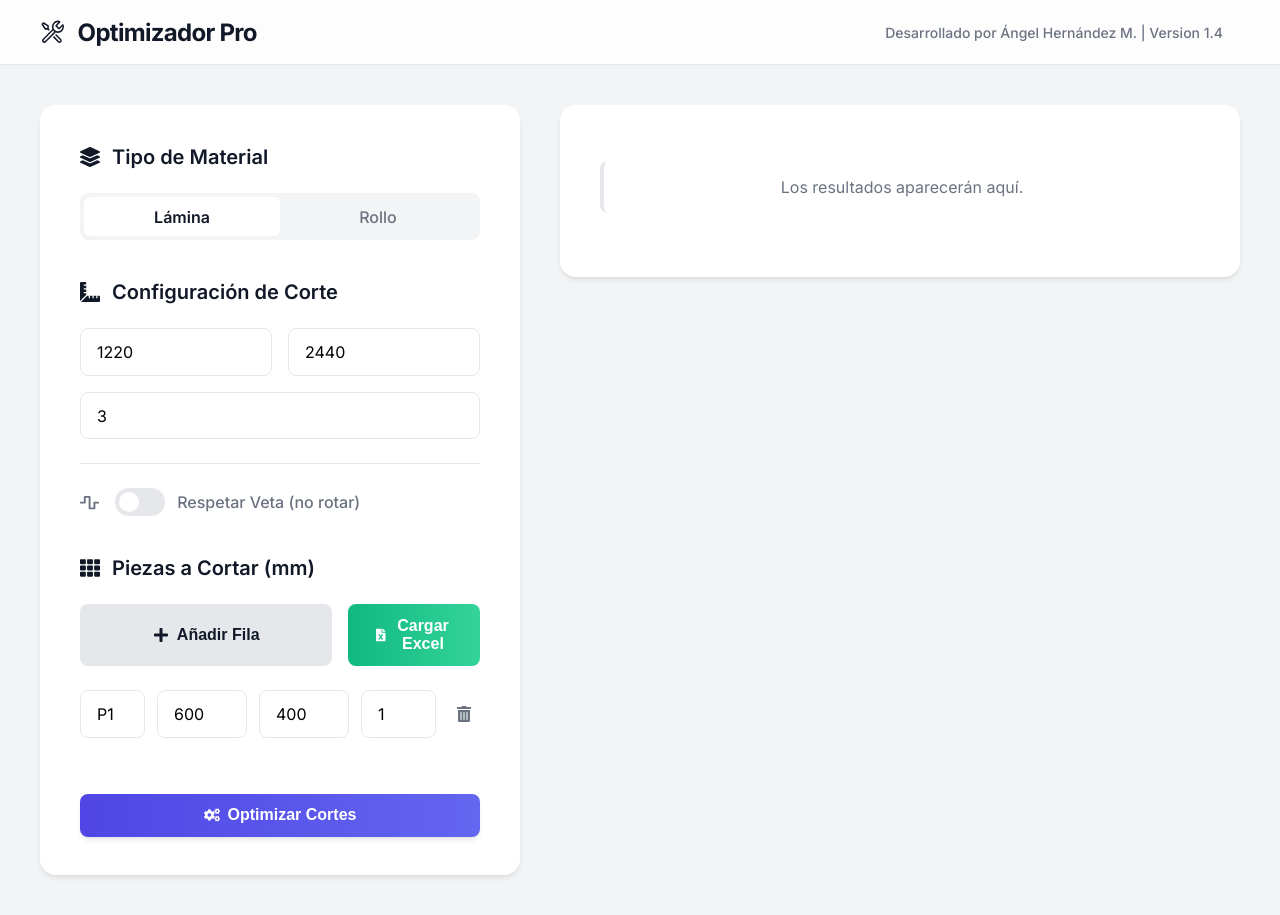
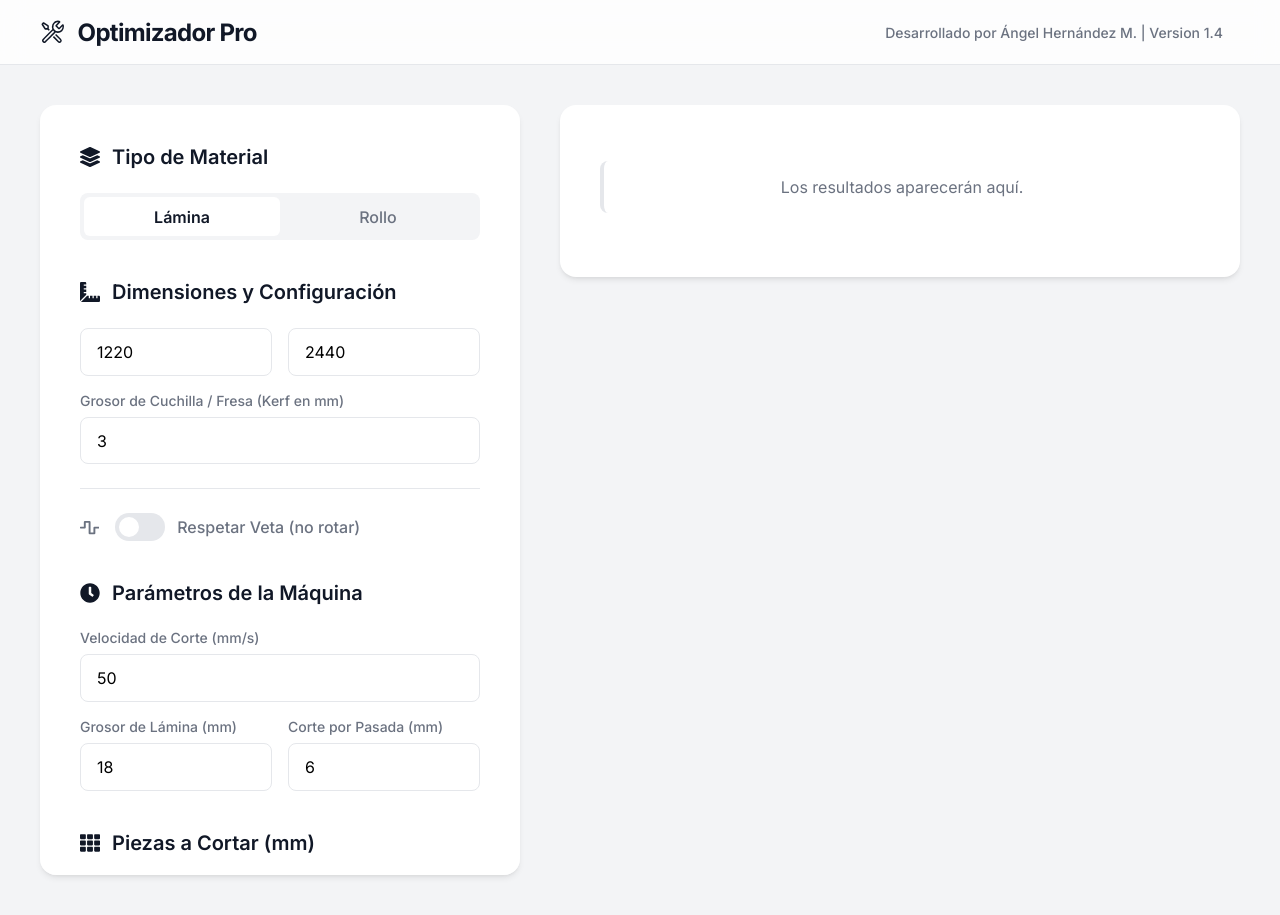
Before and after one commit to S4mma3l/proyecto_optimizador, a React (Create React App) app in the folder frontend/: page / in a window 1280 px wide. Built offline with nearby package versions, Linux system fonts and the light colour scheme.

Commit message:
update 2.4

```diff
--- a/frontend/src/App.css
+++ b/frontend/src/App.css
@@ -286,3 +286,11 @@ input:checked + .slider:before {
 .slider.round:before {
   border-radius: 50%;
 }
+
+.input-label {
+  display: block;
+  font-size: 0.875rem;
+  font-weight: 500;
+  color: var(--text-muted);
+  margin-bottom: 0.5rem;
+}
--- a/frontend/src/components/InputForm.js
+++ b/frontend/src/components/InputForm.js
@@ -1,8 +1,7 @@
 import React, { useState, useRef } from 'react';
-import { FaRulerCombined, FaTh, FaPlus, FaTrashAlt, FaCogs, FaFileExcel, FaLayerGroup, FaWaveSquare } from 'react-icons/fa';
+import { FaRulerCombined, FaTh, FaPlus, FaTrashAlt, FaCogs, FaFileExcel, FaLayerGroup, FaWaveSquare, FaClock } from 'react-icons/fa';
 import * as XLSX from 'xlsx';
 
-// Componente para el interruptor
 const ToggleSwitch = ({ label, checked, onChange }) => (
   <div className="toggle-switch-container">
     <label className="toggle-switch">
@@ -22,6 +21,11 @@ function InputForm({ onSubmit, isLoading }) {
   const [pieces, setPieces] = useState([{ id: 'P1', width: 600, height: 400, quantity: 1 }]);
   const [respectGrain, setRespectGrain] = useState(false);
   const fileInputRef = useRef(null);
+
+  // --- NUEVOS ESTADOS PARA PARÁMETROS DE CORTE ---
+  const [cuttingSpeed, setCuttingSpeed] = useState(50); // mm/s
+  const [sheetThickness, setSheetThickness] = useState(18); // mm
+  const [cutDepthPerPass, setCutDepthPerPass] = useState(6); // mm
 
   const handleAddPiece = () => {
     const newId = `P${pieces.length + 1}`;
@@ -55,10 +59,9 @@ function InputForm({ onSubmit, isLoading }) {
         })).filter(p => p.quantity > 0);
         setPieces(newPieces);
         alert(`${newPieces.length} tipos de pieza cargados.`);
-      } catch (error) { alert("Error al leer el archivo."); }
+      } catch (error) { console.error("Error al leer el archivo:", error); alert("Error al leer el archivo de Excel."); }
     };
-    reader.readAsBinaryString(file);
-    e.target.value = null;
+    reader.readAsBinaryString(file); e.target.value = null;
   };
 
   const handleUploadClick = () => { fileInputRef.current.click(); };
@@ -77,6 +80,10 @@ function InputForm({ onSubmit, isLoading }) {
       pieces: validPieces,
       kerf: Number(kerf),
       respect_grain: respectGrain,
+      // --- ENVIAR NUEVOS PARÁMETROS ---
+      cutting_speed_mms: Number(cuttingSpeed),
+      sheet_thickness_mm: Number(sheetThickness),
+      cut_depth_per_pass_mm: Number(cutDepthPerPass),
     });
   };
 
@@ -85,14 +92,12 @@ function InputForm({ onSubmit, isLoading }) {
       <div className="control-group">
         <h3><FaLayerGroup /> Tipo de Material</h3>
         <div className="material-type-selector">
-          <label className={materialType === 'sheet' ? 'active' : ''}>
-            <input type="radio" name="materialType" value="sheet" checked={materialType === 'sheet'} onChange={() => setMaterialType('sheet')} />Lámina</label>
-          <label className={materialType === 'roll' ? 'active' : ''}>
-            <input type="radio" name="materialType" value="roll" checked={materialType === 'roll'} onChange={() => setMaterialType('roll')} />Rollo</label>
+          <label className={materialType === 'sheet' ? 'active' : ''}><input type="radio" value="sheet" checked={materialType === 'sheet'} onChange={() => setMaterialType('sheet')} />Lámina</label>
+          <label className={materialType === 'roll' ? 'active' : ''}><input type="radio" value="roll" checked={materialType === 'roll'} onChange={() => setMaterialType('roll')} />Rollo</label>
         </div>
       </div>
       <div className="control-group">
-        <h3><FaRulerCombined /> Configuración de Corte</h3>
+        <h3><FaRulerCombined /> Dimensiones y Configuración</h3>
         {materialType === 'sheet' ? (
           <div className="input-grid">
             <input type="number" value={sheetWidth} onChange={e => setSheetWidth(e.target.value)} placeholder="Ancho" required />
@@ -102,16 +107,33 @@ function InputForm({ onSubmit, isLoading }) {
           <div className="input-grid-single"><input type="number" value={rollWidth} onChange={e => setRollWidth(e.target.value)} placeholder="Ancho del Rollo" required /></div>
         )}
         <div className="input-grid-single" style={{marginTop: '1rem', marginBottom: '1.5rem'}}>
-          <input type="number" value={kerf} onChange={e => setKerf(e.target.value)} placeholder="Grosor Corte (Kerf)" required />
+            <label className="input-label">Grosor de Cuchilla / Fresa (Kerf en mm)</label>
+            <input type="number" value={kerf} onChange={e => setKerf(e.target.value)} required />
         </div>
         <div style={{ display: 'flex', alignItems: 'center', gap: '1rem', borderTop: '1px solid var(--border-color)', paddingTop: '1.5rem' }}>
           <FaWaveSquare size="1.2em" color="var(--text-muted)"/>
-          <ToggleSwitch
-            label="Respetar Veta (no rotar)"
-            checked={respectGrain}
-            onChange={(e) => setRespectGrain(e.target.checked)}
-          />
+          <ToggleSwitch label="Respetar Veta (no rotar)" checked={respectGrain} onChange={(e) => setRespectGrain(e.target.checked)} />
         </div>
+      </div>
+      {/* --- NUEVO GRUPO PARA PARÁMETROS DE LA MÁQUINA --- */}
+      <div className="control-group">
+        <h3><FaClock /> Parámetros de la Máquina</h3>
+        <div className="input-grid-single">
+            <label className="input-label">Velocidad de Corte (mm/s)</label>
+            <input type="number" value={cuttingSpeed} onChange={e => setCuttingSpeed(e.target.value)} required />
+        </div>
+        {materialType === 'sheet' && (
+            <div className="input-grid" style={{marginTop: '1rem'}}>
+                <div>
+                    <label className="input-label">Grosor de Lámina (mm)</label>
+                    <input type="number" value={sheetThickness} onChange={e => setSheetThickness(e.target.value)} required />
+                </div>
+                <div>
+                    <label className="input-label">Corte por Pasada (mm)</label>
+                    <input type="number" value={cutDepthPerPass} onChange={e => setCutDepthPerPass(e.target.value)} required />
+                </div>
+            </div>
+        )}
       </div>
       <div className="control-group">
         <h3><FaTh /> Piezas a Cortar (mm)</h3>
```
Also changed, not shown: frontend/src/components/CuttingLayout.js (+27 -37 lines), 1 other file (tests, documents, lock files or other folders).
